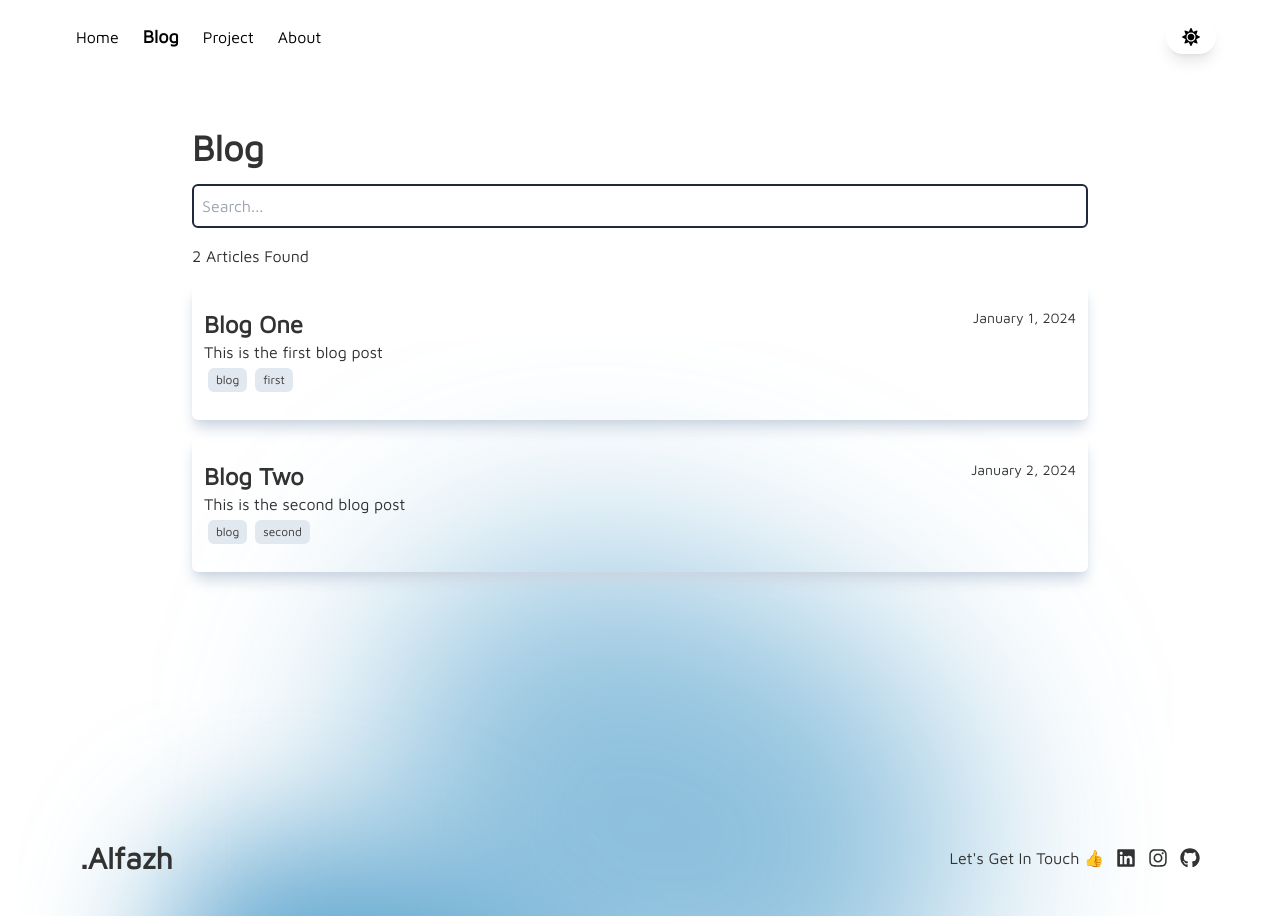
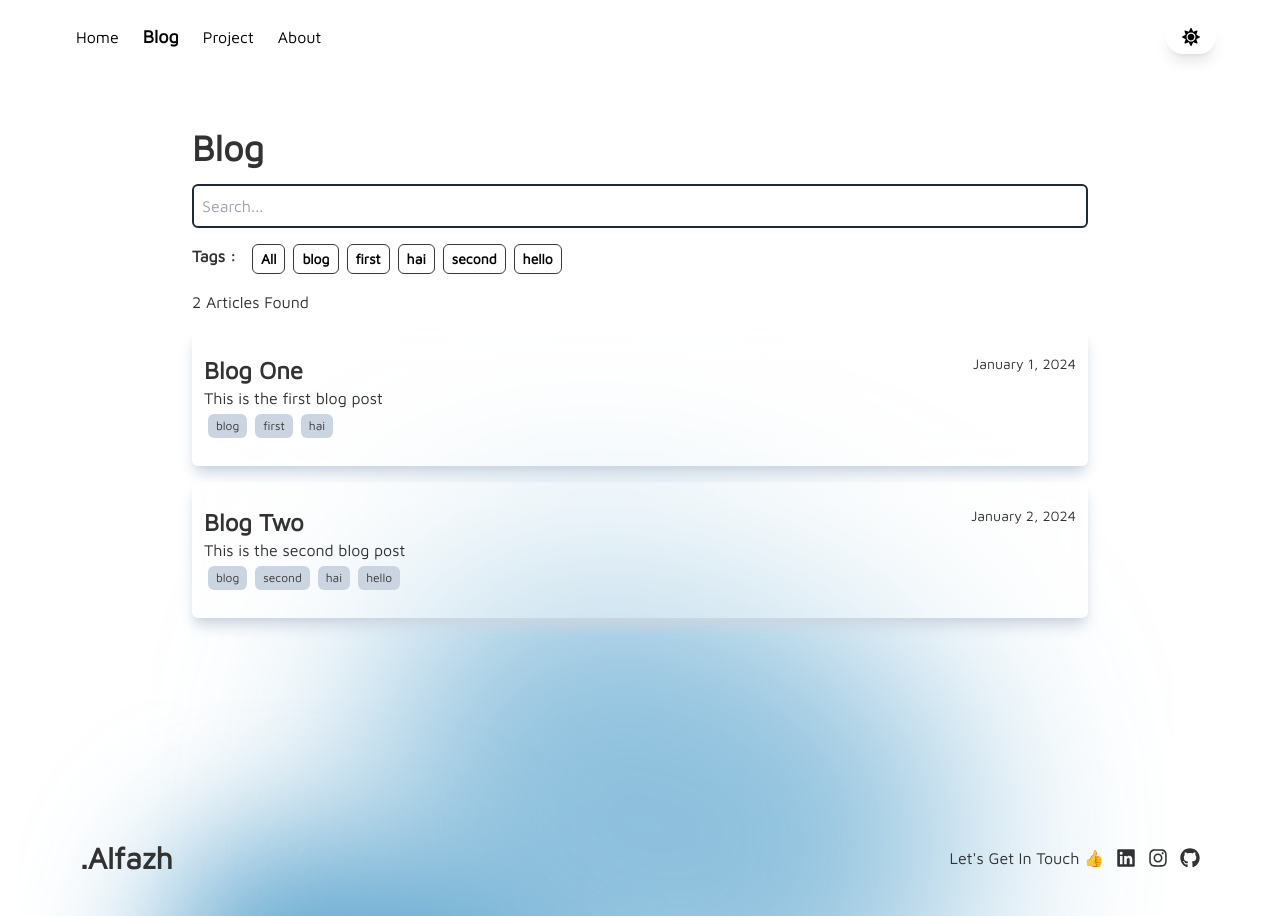
Before and after one commit to alfazh123/Alfazh, a Next.js app: page /blog in a window 1280 px wide. Built offline with nearby package versions, Linux system fonts and the light colour scheme.

Commit message:
feat: add search by tag component and fix ui blog component

```diff
--- a/app/blog/page.tsx
+++ b/app/blog/page.tsx
@@ -1,8 +1,10 @@
 import { generateStaticParams } from "../lib/getMDX";
+import { getTagsMDX } from "../lib/getMDX";
 import { Metadata } from "next";
 
 import BlogCard from "../components/blog/blog-card";
 import Search from "../components/blog/search";
+import SearchTag from "../components/blog/tags";
 
 export const metadata: Metadata = {
     title: "Blog",
@@ -14,11 +16,13 @@ export default async function Blog({
 }: {
     searchParams?: {
         search: string;
+        tags: string;
     };
 }) {
     const fetchData = async () => {
-        const { props } = await generateStaticParams({
+        const { props } = generateStaticParams({
             search: searchParams?.search,
+            tag: searchParams?.tags,
         });
         const { frontMatter } = props;
         const { slug } = props;
@@ -27,10 +31,13 @@ export default async function Blog({
 
     const files = await fetchData();
 
+    const tagsArray = getTagsMDX();
+
     return (
         <div className="px-8 pt-32 space-y-4">
             <h1 className="font-bold text-4xl">Blog</h1>
             <Search />
+            <SearchTag tags={tagsArray} />
             <p className="text-base">
                 {files.frontMatter.length} Articles Found
             </p>
--- a/app/components/blog/blog-card.tsx
+++ b/app/components/blog/blog-card.tsx
@@ -16,7 +16,7 @@ export default function BlogCard({
     tags,
 }: BlogCardProps) {
     return (
-        <div className="group rounded-md bg-none hover:bg-slate200 dark:hover:bg-slate800 hover:shadow-lg transition-all ease-in-out duration-500 py-4 cursor-pointer shadow-lg shadow-slate300 dark:shadow-slate800 hover:shadow-slate300">
+        <div className="group rounded-md bg-none bg-white dark:bg-black100 bg-opacity-40 dark:bg-opacity-40 backdrop-blur-md  hover:bg-slate200 dark:hover:bg-black hover:shadow-lg transition-all ease-in-out duration-500 py-4 cursor-pointer shadow-lg shadow-slate300 dark:shadow-slate900 hover:shadow-slate300">
             <Link href={`/blog/${slug}`}>
                 <div className="mx-3 my-2">
                     <div className="flex justify-between">
@@ -36,7 +36,7 @@ export default function BlogCard({
                         {tags.map((tag, id) => (
                             <span
                                 key={id}
-                                className="text-xs bg-slate200 dark:bg-slate800 text-slate900 dark:text-slate200 px-2 py-1 rounded-md m-1"
+                                className="text-xs bg-slate300 dark:bg-slate900 text-slate900 dark:text-slate200 px-2 py-1 rounded-md m-1"
                             >
                                 {tag}
                             </span>
--- a/app/posts/blog-one.mdx
+++ b/app/posts/blog-one.mdx
@@ -3,7 +3,7 @@ title: 'Blog One'
 description: 'This is the first blog post'
 date: 2024-01-01
 slug: '/blog-one'
-tags: ['blog', 'first']
+tags: ['blog', 'first', 'hai']
 ---
 
 ## This is the first blog post.
--- a/app/posts/blog-two.mdx
+++ b/app/posts/blog-two.mdx
@@ -3,7 +3,7 @@ title: 'Blog Two'
 description: 'This is the second blog post'
 date: 2024-01-02
 slug: '/blog-two'
-tags: ['blog', 'second']
+tags: ['blog', 'second', 'hai', 'hello']
 ---
 
 # This is the second blog post.
```
